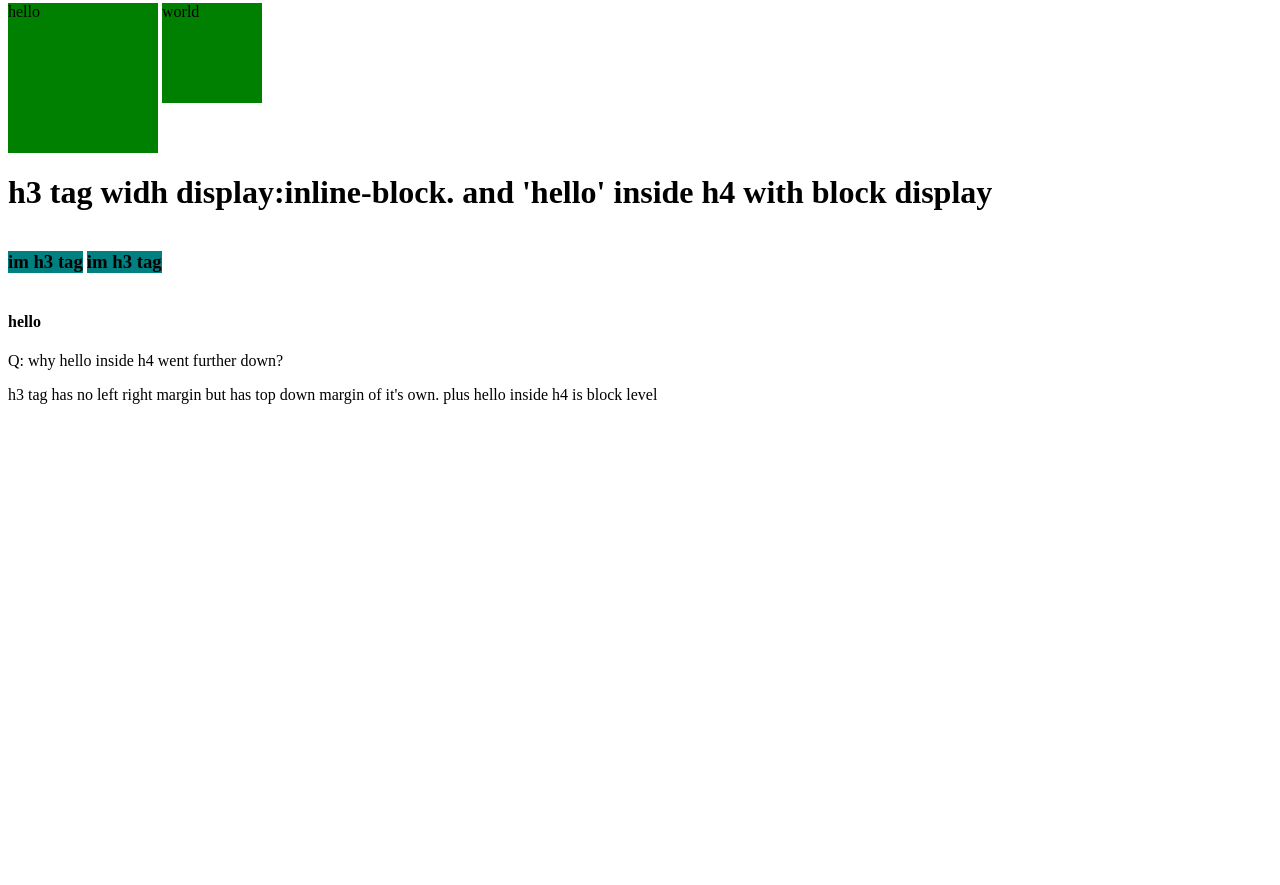
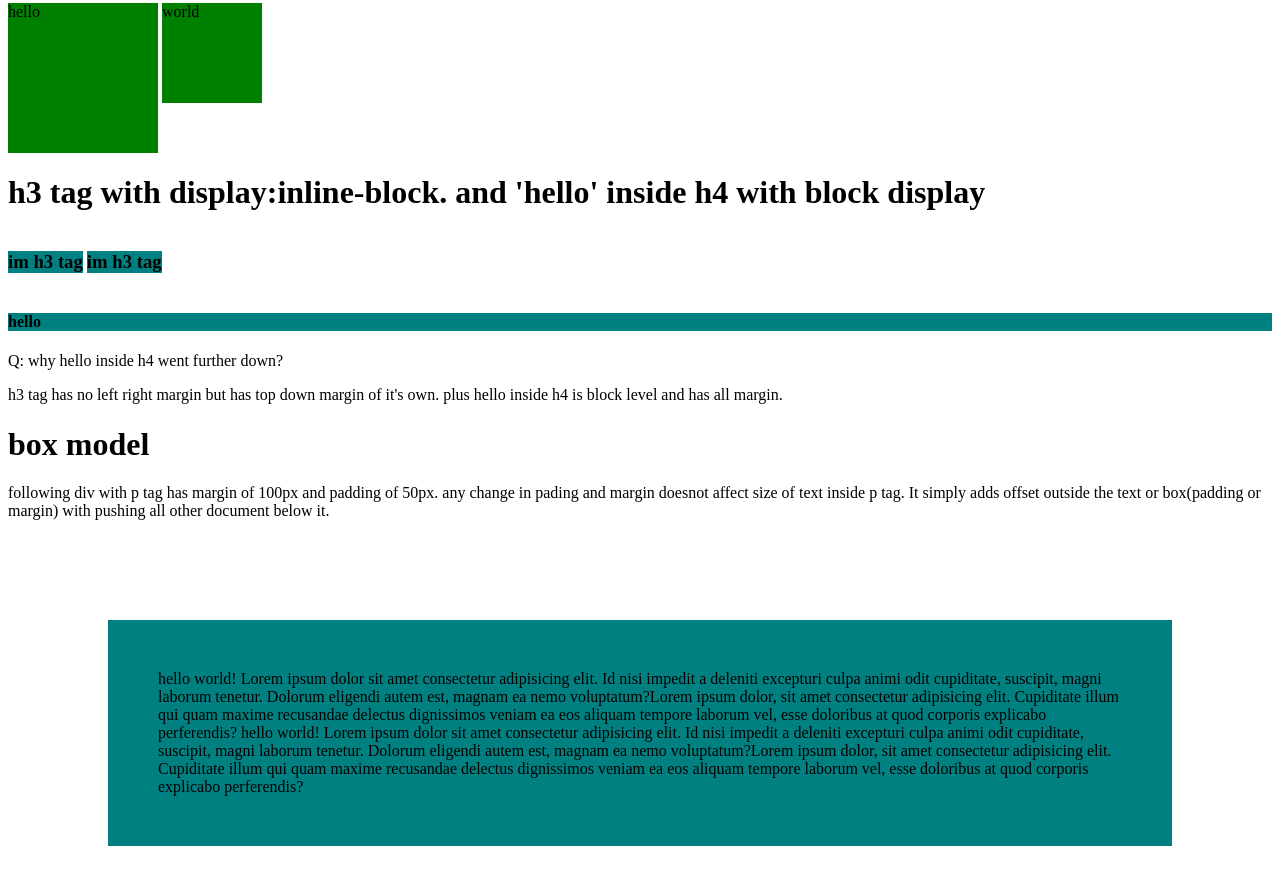
Before and after one commit to somrajdangi/cssDisplay, a plain HTML site: page index.html in a window 1280 px wide. Shown: the part 329-1214 px from the top of the page. Before the commit the page ends 800 px from the top, so only its background shows below. Drawn offline with Linux system fonts and the light colour scheme.

Commit message:
Add files via upload

```diff
--- a/index.html
+++ b/index.html
@@ -15,7 +15,7 @@
     <span class="inlineblock1">hello</span>
     <span class="inlineblock2">world</span>
     <h1>
-      h3 tag widh display:inline-block. and 'hello' inside h4 with block display
+      h3 tag with display:inline-block. and 'hello' inside h4 with block display
     </h1>
     <h3>im h3 tag</h3>
     <h3>im h3 tag</h3>
@@ -23,7 +23,31 @@
     <p>Q: why hello inside h4 went further down?</p>
     <p>
       h3 tag has no left right margin but has top down margin of it's own. plus
-      hello inside h4 is block level
+      hello inside h4 is block level and has all margin.
     </p>
+    <h1>box model</h1>
+    <p>
+      following div with p tag has margin of 100px and padding of 50px. any
+      change in pading and margin doesnot affect size of text inside p tag. It
+      simply adds offset outside the text or box(padding or margin) with pushing
+      all other document below it.
+    </p>
+    <div class="box">
+      <p>
+        hello world! Lorem ipsum dolor sit amet consectetur adipisicing elit. Id
+        nisi impedit a deleniti excepturi culpa animi odit cupiditate, suscipit,
+        magni laborum tenetur. Dolorum eligendi autem est, magnam ea nemo
+        voluptatum?Lorem ipsum dolor, sit amet consectetur adipisicing elit.
+        Cupiditate illum qui quam maxime recusandae delectus dignissimos veniam
+        ea eos aliquam tempore laborum vel, esse doloribus at quod corporis
+        explicabo perferendis? hello world! Lorem ipsum dolor sit amet
+        consectetur adipisicing elit. Id nisi impedit a deleniti excepturi culpa
+        animi odit cupiditate, suscipit, magni laborum tenetur. Dolorum eligendi
+        autem est, magnam ea nemo voluptatum?Lorem ipsum dolor, sit amet
+        consectetur adipisicing elit. Cupiditate illum qui quam maxime
+        recusandae delectus dignissimos veniam ea eos aliquam tempore laborum
+        vel, esse doloribus at quod corporis explicabo perferendis?
+      </p>
+    </div>
   </body>
 </html>
--- a/styles.css
+++ b/styles.css
@@ -20,3 +20,12 @@ h3 {
   background-color: teal;
   display: inline-block;
 }
+h4 {
+  background-color: teal;
+}
+.box p {
+  background-color: teal;
+
+  margin: 100px;
+  padding: 50px;
+}
```
